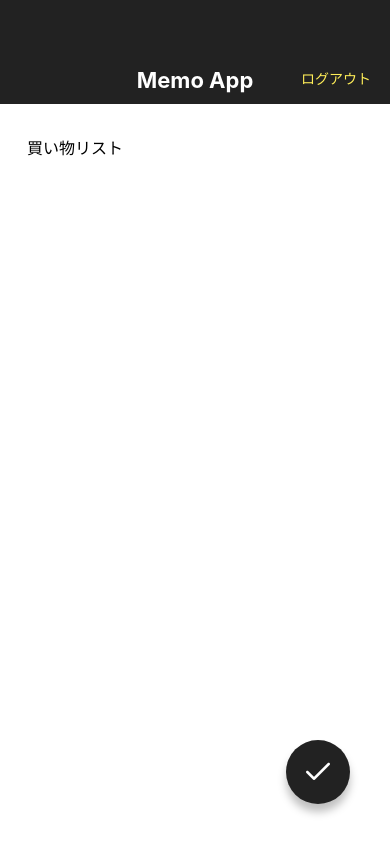
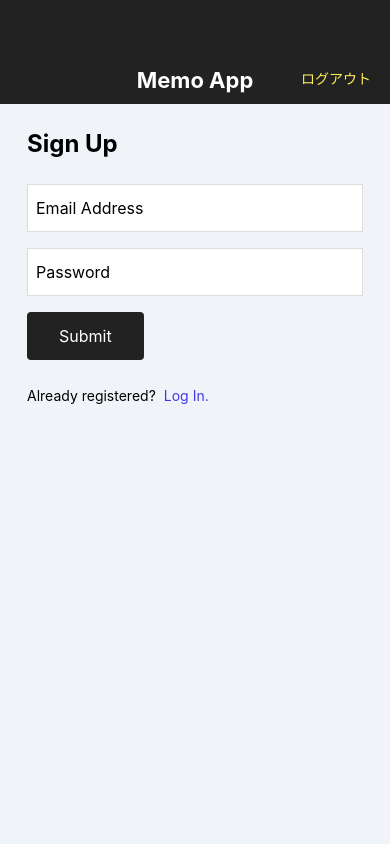
Before and after one commit to yoshimatsu567/MemoApp, a React Native app: screen / in a window 390 px wide. Built offline with nearby package versions, Linux system fonts and the light colour scheme.

Commit message:
Create LogInScreen and SignUpScreen

```diff
--- a/App.jsx
+++ b/App.jsx
@@ -2,11 +2,13 @@
 
 // import MemoListScreen from './src/ Screens/MemoListScreen';
 // import MemoDetailScreen from './src/ Screens/MemoDetailScreen';
-import MemoEditScreen from './src/ Screens/MemoEditScreen';
+// import MemoEditScreen from './src/ Screens/MemoEditScreen';
 // import MemoCreateScreen from './src/ Screens/MemoCreateScreen';
+// import LogInScreen from './src/ Screens/LogInScreen';
+import SignUpScreen from './src/ Screens/SignUpScreen';
 
 export default function App() {
   return (
-    <MemoEditScreen />
+    <SignUpScreen />
   );
 }
--- /dev/null
+++ b/src/ Screens/LogInScreen.jsx
@@ -0,0 +1,64 @@
+import React from 'react';
+import {
+  View, Text, TextInput, StyleSheet,
+} from 'react-native';
+
+import AppBar from '../Components/AppBar';
+import Button from '../Components/Button';
+
+export default function LogInScreen() {
+  return (
+    <View style={styles.container}>
+      <AppBar />
+      <View style={styles.inner}>
+        <Text style={styles.title}>Log In</Text>
+        <TextInput style={styles.input} value="Email Address" />
+        <TextInput style={styles.input} value="Password" />
+        <Button label="Submit" />
+        <View style={styles.footer}>
+          <Text style={styles.footerText}>Not registered?</Text>
+          <Text style={styles.footerLink}>Sign up here!</Text>
+        </View>
+      </View>
+    </View>
+  );
+}
+
+const styles = StyleSheet.create({
+  container: {
+    flex: 1,
+    backgroundColor: '#f0f4f8',
+  },
+  inner: {
+    paddingHorizontal: 27,
+    paddingVertical: 24,
+  },
+  title: {
+    fontSize: 24,
+    lineHeight: 32,
+    fontWeight: 'bold',
+    marginBottom: 24,
+  },
+  input: {
+    fontSize: 16,
+    height: 48,
+    borderColor: '#dddddd',
+    borderWidth: 1,
+    backgroundColor: '#ffffff',
+    paddingHorizontal: 8,
+    marginBottom: 16,
+  },
+  footerText: {
+    fontSize: 14,
+    lineHeight: 24,
+    marginRight: 8,
+  },
+  footerLink: {
+    fontSize: 14,
+    lineHeight: 24,
+    color: 'rgba(65, 56, 233, 1)',
+  },
+  footer: {
+    flexDirection: 'row',
+  },
+});
--- /dev/null
+++ b/src/ Screens/SignUpScreen.jsx
@@ -0,0 +1,64 @@
+import React from 'react';
+import {
+  View, Text, TextInput, StyleSheet,
+} from 'react-native';
+
+import AppBar from '../Components/AppBar';
+import Button from '../Components/Button';
+
+export default function LogInScreen() {
+  return (
+    <View style={styles.container}>
+      <AppBar />
+      <View style={styles.inner}>
+        <Text style={styles.title}>Sign Up</Text>
+        <TextInput style={styles.input} value="Email Address" />
+        <TextInput style={styles.input} value="Password" />
+        <Button label="Submit" />
+        <View style={styles.footer}>
+          <Text style={styles.footerText}>Already registered?</Text>
+          <Text style={styles.footerLink}>Log In.</Text>
+        </View>
+      </View>
+    </View>
+  );
+}
+
+const styles = StyleSheet.create({
+  container: {
+    flex: 1,
+    backgroundColor: '#f0f4f8',
+  },
+  inner: {
+    paddingHorizontal: 27,
+    paddingVertical: 24,
+  },
+  title: {
+    fontSize: 24,
+    lineHeight: 32,
+    fontWeight: 'bold',
+    marginBottom: 24,
+  },
+  input: {
+    fontSize: 16,
+    height: 48,
+    borderColor: '#dddddd',
+    borderWidth: 1,
+    backgroundColor: '#ffffff',
+    paddingHorizontal: 8,
+    marginBottom: 16,
+  },
+  footerText: {
+    fontSize: 14,
+    lineHeight: 24,
+    marginRight: 8,
+  },
+  footerLink: {
+    fontSize: 14,
+    lineHeight: 24,
+    color: 'rgba(65, 56, 233, 1)',
+  },
+  footer: {
+    flexDirection: 'row',
+  },
+});
--- /dev/null
+++ b/src/Components/Button.jsx
@@ -0,0 +1,32 @@
+import React from 'react';
+import { View, Text, StyleSheet } from 'react-native';
+import { string } from 'prop-types';
+
+export default function Button(props) {
+  const { label } = props;
+  return (
+    <View style={styles.buttonContainer}>
+      <Text style={styles.buttonLabel}>{label}</Text>
+    </View>
+  );
+}
+
+Button.propTypes = {
+  label: string.isRequired,
+};
+
+const styles = StyleSheet.create({
+  buttonContainer: {
+    backgroundColor: 'rgba(34, 34, 34, 1)',
+    borderRadius: 4,
+    alignSelf: 'flex-start',
+    marginBottom: 24,
+  },
+  buttonLabel: {
+    fontSize: 16,
+    lineHeight: 32,
+    paddingVertical: 8,
+    paddingHorizontal: 32,
+    color: '#ffffff',
+  },
+});
```
